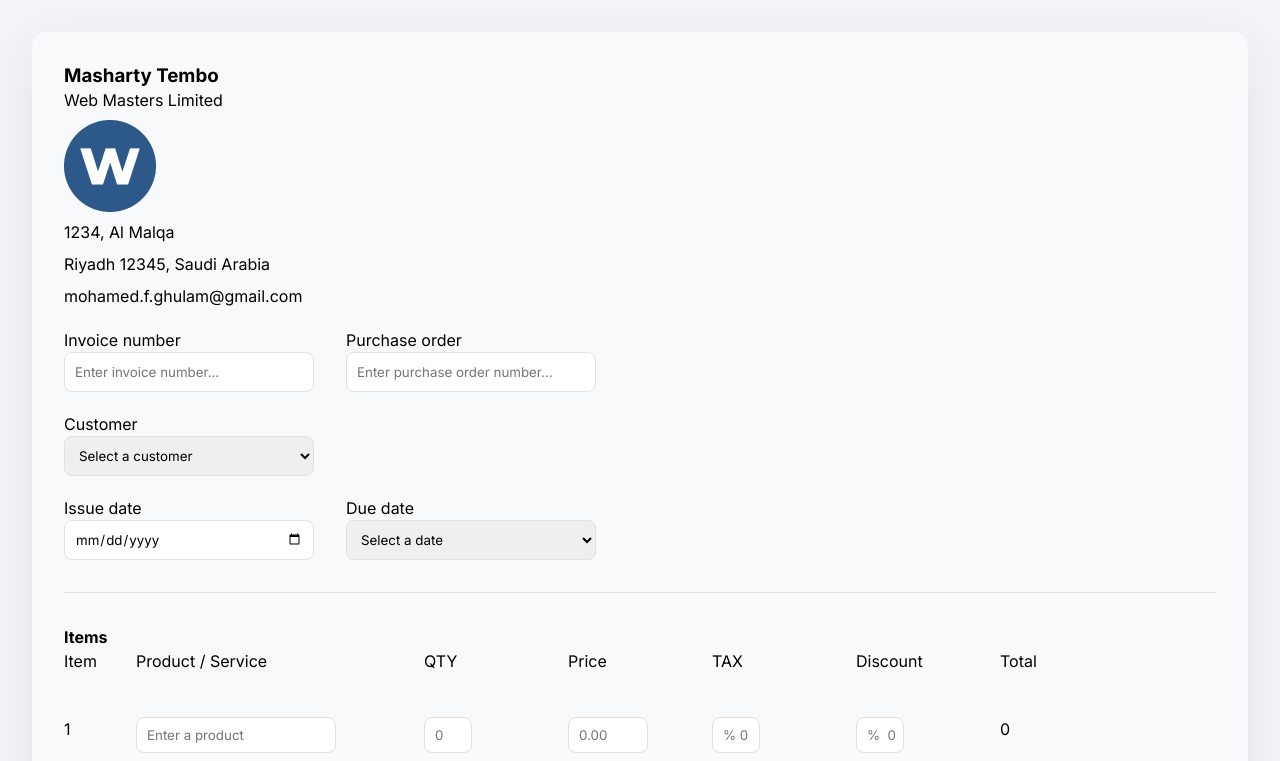
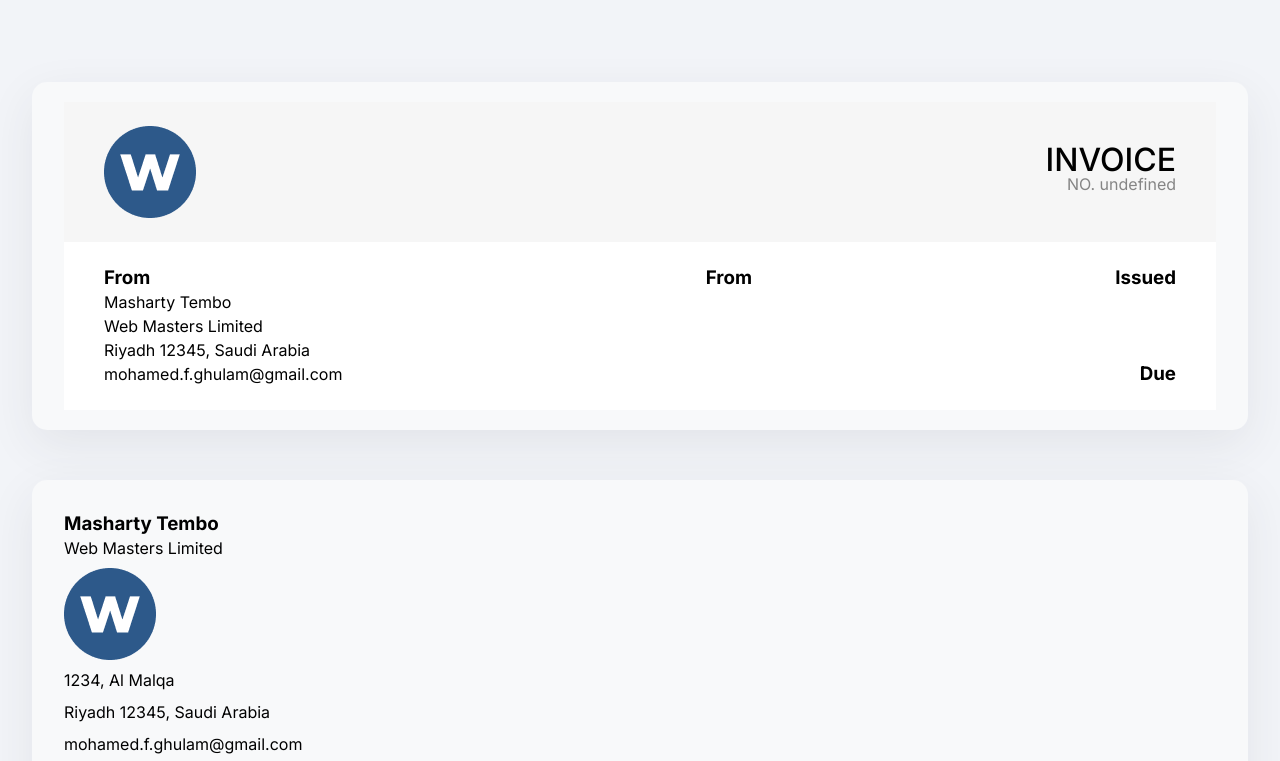
Before and after one commit to Gresham24/Invoice-Creator-App, a React (Vite) app: page / in a window 1280 px wide. Shown: the top 761 px of the page. Built offline with nearby package versions, Linux system fonts and the light colour scheme.

Commit message:
styled form print header

```diff
--- a/src/InvoiceApp.jsx
+++ b/src/InvoiceApp.jsx
@@ -10,8 +10,8 @@ function InvoiceApp() {
 
     return (
         <FormDataContext.Provider value={{ formValues, setFormValues }}>
+            <FormPrint />
             <Form />
-            <FormPrint />
         </FormDataContext.Provider>
     );
 }
--- a/src/components/FormPrint.jsx
+++ b/src/components/FormPrint.jsx
@@ -5,18 +5,53 @@ import { companyDetails, customerDetails } from "./FormData";
 
 const StyledContainer = styled.div`
     margin-top: 50px;
+    margin-bottom: 50px;
     padding: 20px 32px;
     border-radius: 15px;
     background: #f8f9fa;
     box-shadow: 0px 15px 48px 0px rgba(46, 47, 58, 0.08);
-    /* height: 882px; */
 `;
 
 const StyledPage = styled.div``;
 
+const StyledHeader = styled.div`
+    padding: 24px 40px;
+    background-color: #f6f6f6;
+    display: flex;
+    align-items: center;
+    justify-content: space-between;
+
+    & .title {
+        display: flex;
+        flex-direction: column;
+        text-align: end;
+    }
+    & h1 {
+        font-weight: 500;
+        font-size: 32px;
+    }
+    & p {
+        color: #858585;
+    }
+`;
+
+const StyledInvoiceDetails = styled.div`
+    padding: 24px 40px;
+    background-color: white;
+    display: flex;
+    justify-content: space-between;
+    & .invoiceDates {
+        display: flex;
+        flex-direction: column;
+        text-align: end;
+        justify-content: space-between;
+    }
+`;
+
 export default function FormPrint() {
     const { formValues } = useContext(FormDataContext);
 
+    // Storing saved invoice details
     const formEntryDetails = {
         invoiceNumber: formValues.details.invoiceNumber,
         purchaseOrder: formValues.details.purchaseOrder,
@@ -27,21 +62,63 @@ export default function FormPrint() {
         bankDetails: formValues.details.bankDetails,
     };
 
-    const formLineItems = {
-
-    }
-    // console.log(formValues);
+    // Storing saved invoice line items
+    const formLineItems = {};
+    console.log(formValues);
 
     return (
         <StyledContainer>
             <StyledPage>
-                <div className="header">
+                <StyledHeader>
                     <img src={companyDetails.companyLogo} alt="logo" />
                     <div className="title">
                         <h1>INVOICE</h1>
-                        <p>{`NO. `}</p>
+                        <p>{`NO. ${formEntryDetails.invoiceNumber}`}</p>
+                        {/* <p>{`NO. ${formEntryDetails.purchaseOrder}`}</p> */}
                     </div>
-                </div>
+                </StyledHeader>
+                <StyledInvoiceDetails>
+                    <div className="companyDetails">
+                        <h3>From</h3>
+                        <p>{companyDetails.name}</p>
+                        <p>{companyDetails.companyName}</p>
+                        {/* <p>{companyDetails.companyAddress1}</p> */}
+                        <p>{companyDetails.companyAddress2}</p>
+                        <p>{companyDetails.companyEmail}</p>
+                    </div>
+                    <div className="customerDetails">
+                        <h3>From</h3>
+                        <p>{formEntryDetails.customer}</p>
+                        {formEntryDetails.customer && (
+                            <div className="customerDetails">
+                                <p>
+                                    {
+                                        customerDetails[
+                                            formEntryDetails.customer
+                                        ]?.address
+                                    }
+                                </p>
+                                <p>
+                                    {
+                                        customerDetails[
+                                            formEntryDetails.customer
+                                        ]?.phone
+                                    }
+                                </p>
+                            </div>
+                        )}
+                    </div>
+                    <div className="invoiceDates">
+                        <div className="issued">
+                            <h3>Issued</h3>
+                            <p>{formEntryDetails.issueDate} </p>
+                        </div>
+                        <div className="due">
+                            <h3>Due</h3>
+                            <p>{formEntryDetails.dueDate} </p>
+                        </div>
+                    </div>
+                </StyledInvoiceDetails>
                 {/* <p>Details: {JSON.stringify(formValues.details)}</p> */}
                 {/* <p>Items: {JSON.stringify(formValues.items)}</p> */}
             </StyledPage>
```
